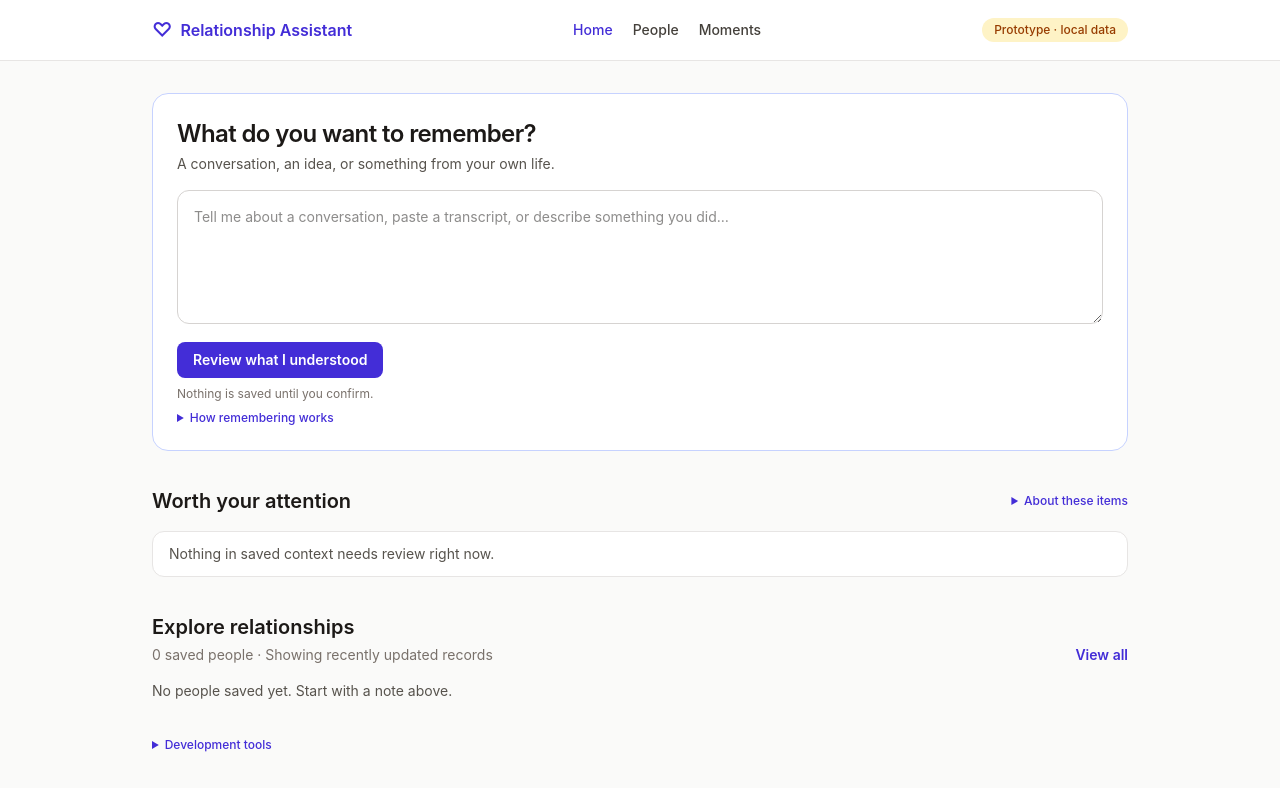
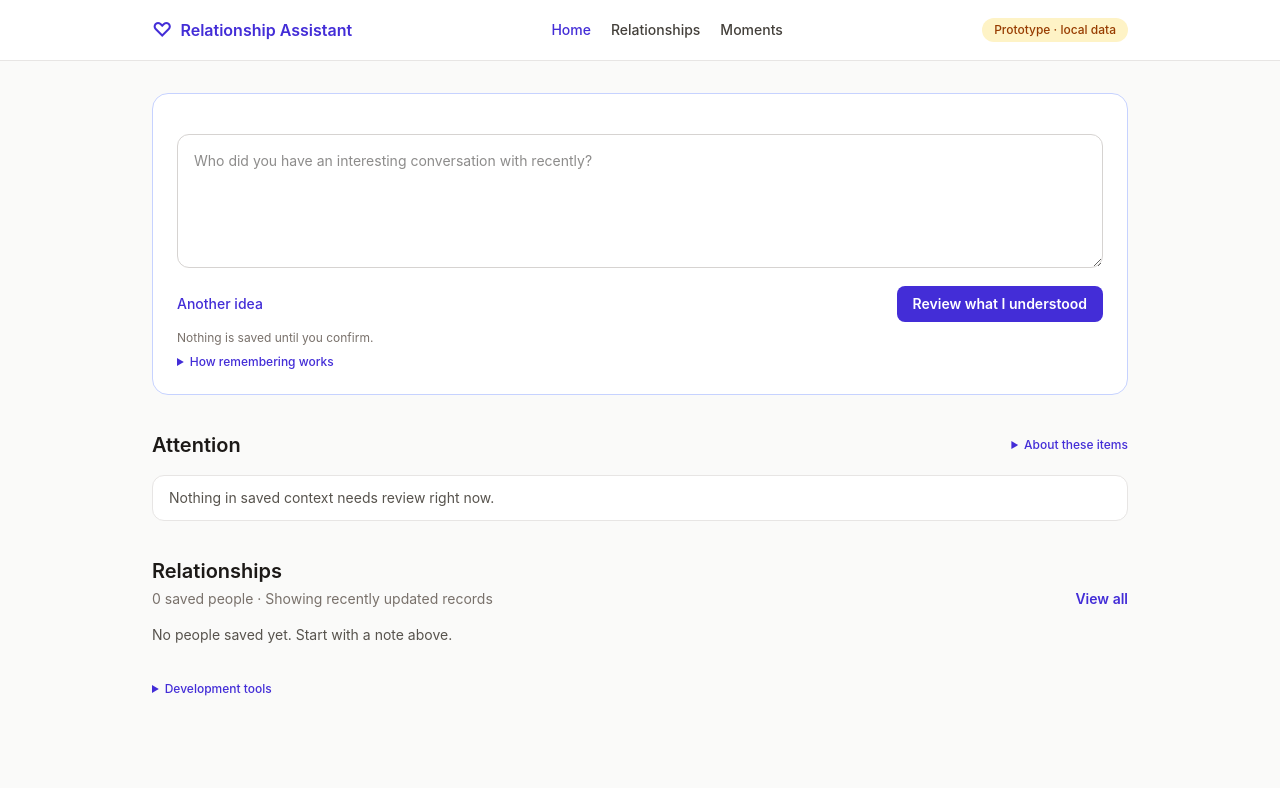
Before and after one commit to jjhonson/relationship-assistant, a Next.js app: page / in a window 1280 px wide. Shown: the top 788 px of the page. Built offline with nearby package versions, Linux system fonts and the light colour scheme.

Commit message:
refine: headerless Home composer with rotating reflection prompts

```diff
--- a/src/app/HomeCapture.tsx
+++ b/src/app/HomeCapture.tsx
@@ -9,6 +9,13 @@ import { PASTED_CONVERSATION_SOURCES } from "@/lib/pasted-conversation";
 
 type ConfirmedKind = Exclude<CaptureKind, "uncertain">;
 
+const REFLECTION_PROMPTS = [
+  "Who did you have an interesting conversation with recently?",
+  "Read anything worth remembering?",
+  "What's something new you've tried or learned?",
+  "Did something recently remind you of someone?",
+] as const;
+
 const kinds: Array<{ value: ConfirmedKind; label: string }> = [
   { value: "conversation", label: "Pasted conversation or transcript" },
   { value: "note", label: "My own note" },
@@ -18,6 +25,7 @@ const kinds: Array<{ value: ConfirmedKind; label: string }> = [
 export default function HomeCapture({ people }: { people: HomePersonChoice[] }) {
   const router = useRouter();
   const [text, setText] = useState("");
+  const [promptIndex, setPromptIndex] = useState(0);
   const [interpretation, setInterpretation] = useState<CaptureInterpretation | null>(null);
   const [kind, setKind] = useState<ConfirmedKind | "">("");
   const [source, setSource] = useState<CaptureSource>("unspecified");
@@ -97,18 +105,25 @@ export default function HomeCapture({ people }: { people: HomePersonChoice[] })
 
   return (
     <section className="rounded-2xl border border-indigo-200 bg-white p-5 sm:p-6">
-      <h1 className="text-2xl font-semibold tracking-tight text-stone-900">What do you want to remember?</h1>
-      <p className="mt-1 text-sm text-stone-600">A conversation, an idea, or something from your own life.</p>
+      <p className="sr-only" role="heading" aria-level={1}>Remember something</p>
       <form onSubmit={review} className="mt-4 space-y-3">
-        <label className="sr-only" htmlFor="home-capture-input">Your text or pasted conversation</label>
+        <label className="sr-only" htmlFor="home-capture-input">What do you want to remember?</label>
         <textarea id="home-capture-input" value={text} required maxLength={80000}
           onChange={(event) => changedText(event.target.value)} rows={5}
           className="w-full rounded-xl border border-stone-300 bg-white p-4 text-sm"
-          placeholder={"Tell me about a conversation, paste a transcript, or describe something you did…"} />
-        <button type="submit" disabled={reviewPending || savePending}
-          className="rounded-lg bg-indigo-700 px-4 py-2 text-sm font-semibold text-white hover:bg-indigo-800 disabled:opacity-50">
-          {reviewPending ? "Interpreting…" : "Review what I understood"}
-        </button>
+          placeholder={REFLECTION_PROMPTS[promptIndex]} />
+        <div className="flex flex-wrap items-center justify-between gap-3">
+          <button type="button"
+            onClick={() => setPromptIndex((current) => (current + 1) % REFLECTION_PROMPTS.length)}
+            disabled={reviewPending || savePending}
+            className="text-sm font-medium text-indigo-700 hover:underline disabled:opacity-50">
+            Another idea
+          </button>
+          <button type="submit" disabled={reviewPending || savePending}
+            className="rounded-lg bg-indigo-700 px-4 py-2 text-sm font-semibold text-white hover:bg-indigo-800 disabled:opacity-50">
+            {reviewPending ? "Interpreting…" : "Review what I understood"}
+          </button>
+        </div>
       </form>
       <p className="mt-2 text-xs text-stone-500">Nothing is saved until you confirm.</p>
       <details className="mt-2 text-xs text-stone-600">
--- a/src/app/layout.tsx
+++ b/src/app/layout.tsx
@@ -19,7 +19,7 @@ export default function RootLayout({ children }: { children: React.ReactNode })
             </Link>
             <nav aria-label="Primary navigation" className="flex items-center gap-5 text-sm font-medium">
               <Link href="/" className="text-indigo-700 hover:underline">Home</Link>
-              <Link href="/relationships" className="text-stone-700 hover:text-indigo-700 hover:underline">People</Link>
+              <Link href="/relationships" className="text-stone-700 hover:text-indigo-700 hover:underline">Relationships</Link>
               <Link href="/moments" className="text-stone-700 hover:text-indigo-700 hover:underline">Moments</Link>
             </nav>
             <span className="rounded-full bg-amber-100 px-3 py-1 text-xs font-medium text-amber-800">
--- a/src/app/page.tsx
+++ b/src/app/page.tsx
@@ -49,7 +49,7 @@ export default async function HomePage() {
       <section aria-labelledby="attention-heading" className="space-y-4">
         <div className="flex flex-wrap items-center justify-between gap-3">
           <h2 id="attention-heading" className="text-xl font-semibold text-stone-900">
-            Worth your attention
+            Attention
           </h2>
           <details className="text-xs text-stone-600">
             <summary className="cursor-pointer font-medium text-indigo-700">About these items</summary>
@@ -122,7 +122,7 @@ export default async function HomePage() {
       <section aria-labelledby="people-heading" className="space-y-4">
         <div className="flex flex-wrap items-end justify-between gap-3">
           <div>
-            <h2 id="people-heading" className="text-xl font-semibold">Explore relationships</h2>
+            <h2 id="people-heading" className="text-xl font-semibold">Relationships</h2>
             <p className="mt-1 text-sm text-stone-500">
               {relationships.length} saved {relationships.length === 1 ? "person" : "people"} ·
               Showing recently updated records
```
